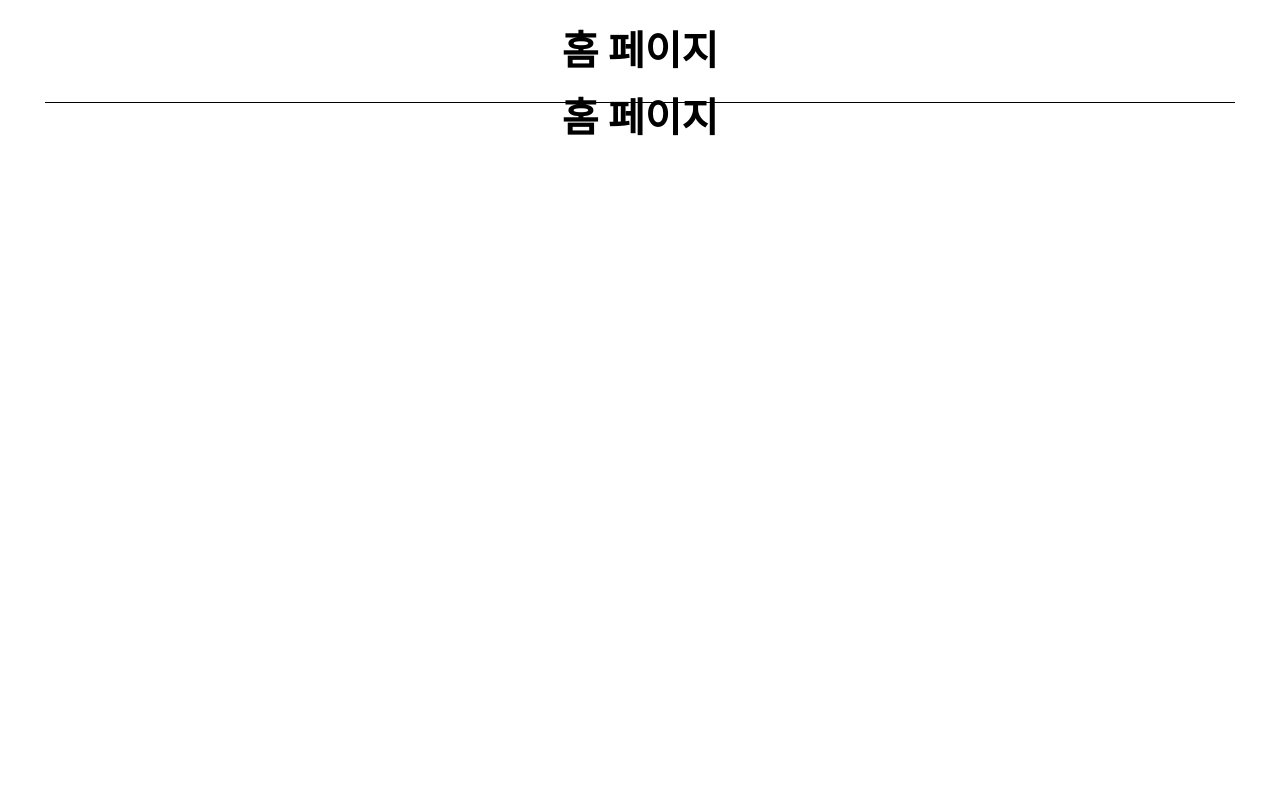
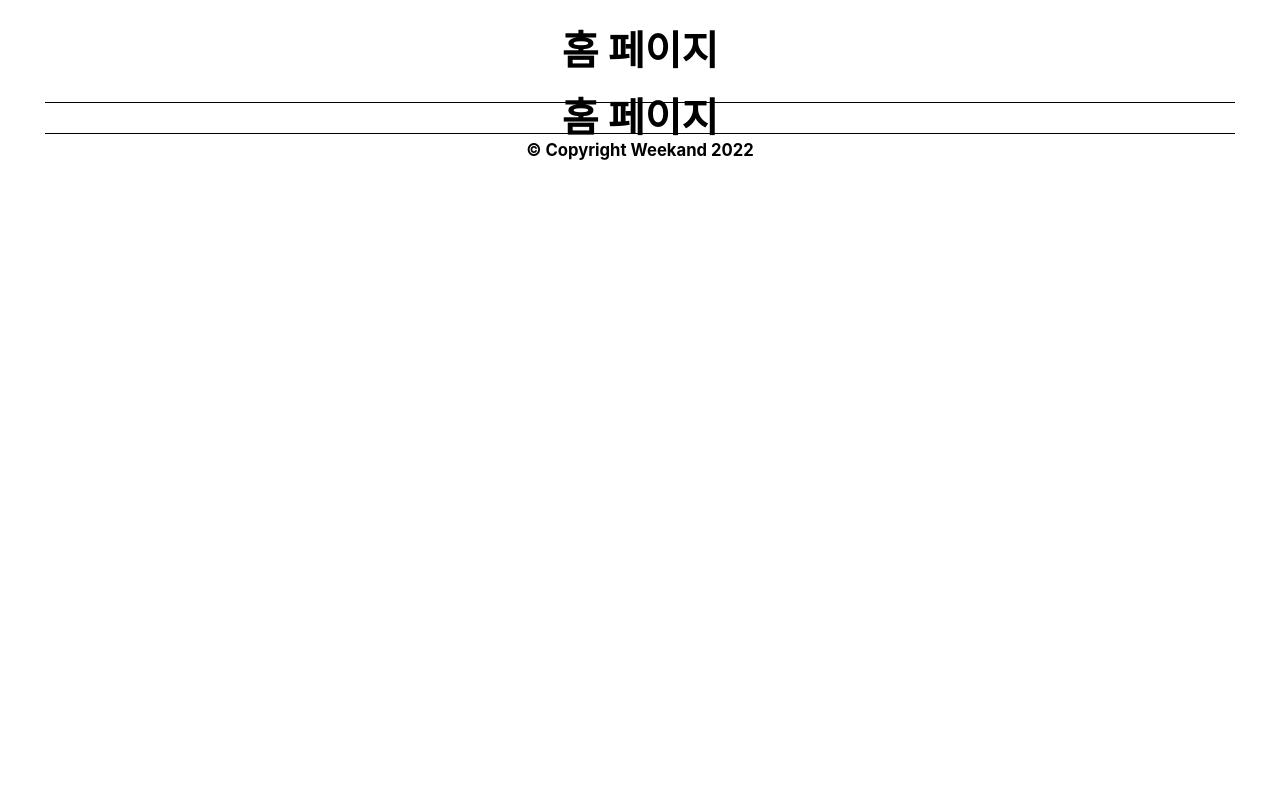
Before and after one commit to YAPP-Github/20th-ALL-Rounder-Team-1-Web, a React app: page / in a window 1280 px wide. Shown: the top 800 px of the page. Built offline with nearby package versions, Linux system fonts and the light colour scheme; a web font is replaced by a local one.

Commit message:
:sparkles: 헤더와 푸터를 선택사항으로 변경

```diff
--- a/src/components/common/PageLayout.tsx
+++ b/src/components/common/PageLayout.tsx
@@ -3,18 +3,29 @@ import styled from 'styled-components';
 
 interface PageLayoutProps {
   title: string;
+  isHeader?: boolean;
+  isFooter?: boolean;
 }
 
-export const PageLayout = ({ children, title }: PropsWithChildren<PageLayoutProps>) => {
+export const PageLayout = ({
+  children,
+  title,
+  isHeader = true,
+  isFooter = true,
+}: PropsWithChildren<PageLayoutProps>) => {
   return (
     <Wrapper>
+      {isHeader && (
         <Header>
           <h1>{title}</h1>
         </Header>
-      <Main>{children}</Main>
+      )}
+      {children}
+      {isFooter && (
         <Footer>
           <small>© Copyright Weekand 2022</small>
         </Footer>
+      )}
     </Wrapper>
   );
 };
@@ -29,10 +40,6 @@ const Header = styled.header`
   padding: 36px 0px;
 `;
 
-const Main = styled.main`
-  height: 1200px;
-`;
-
 const Footer = styled.footer`
   border-top: 1px solid #000;
 `;
```
Lines whose indentation alone changed are shown as unchanged.
